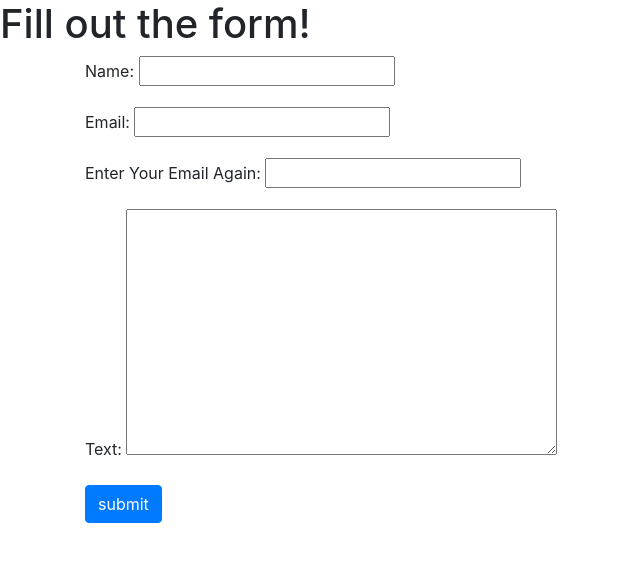
After one commit to HannahHiggins/Django-playground, a Django app: page /first_app/formname in a window 1280 px wide. The commit adds this page. Shown: the top 562 px of the page, without its empty margins (0-640 px from the left). Run offline with Django 3.2, Linux system fonts and the light colour scheme; some libraries are stand-ins or nearby versions.

Commit message:
Added form and validation

```diff
--- /dev/null
+++ b/Django/first_project/first_app/forms.py
@@ -0,0 +1,24 @@
+from django import forms
+from django.core import validators
+
+
+def check_for_z(value):
+    if value[0].lower() != "z":
+        raise forms.ValidationError("NAME MUST START WITH z")
+
+
+class FormName(forms.Form):
+    name = forms.CharField(validators=[check_for_z])
+    email = forms.EmailField()
+    verify_email = forms.EmailField(label="Enter Your Email Again")
+    text = forms.CharField(widget=forms.Textarea)
+    botcatcher = forms.CharField(required=False, widget=forms.HiddenInput,
+                                 validators=[validators.MaxLengthValidator(0)])
+
+    def clean(self):
+        all_clean_data = super().clean()
+        email = all_clean_data['email']
+        vemail = all_clean_data['verify_email']
+
+        if email != vemail:
+            raise forms.ValidationError("MAKE SURE EMAILS MATCH")
--- a/Django/first_project/first_app/urls.py
+++ b/Django/first_project/first_app/urls.py
@@ -3,4 +3,5 @@ from first_app import views
 
 urlpatterns = [
     path('', views.index, name='index'),
+    path('formname', views.form_name_view, name='form_name'),
 ]
--- a/Django/first_project/first_app/views.py
+++ b/Django/first_project/first_app/views.py
@@ -1,8 +1,23 @@
 from django.shortcuts import render
 from django.http import HttpResponse
+from first_app.models import Topic, Webpage, AccessRecord
+from . import forms
 
 
 # Create your views here.
 def index(request):
-    my_dict = {'insert_me': 'Hello I am from views.py!'}
-    return render(request, 'first_app/index.html', context=my_dict)
+    webpages_list = AccessRecord.objects.order_by('date')
+    date_dict = {'access_records': webpages_list}
+    return render(request, 'first_app/index.html', context=date_dict)
+
+
+def form_name_view(request):
+    form = forms.FormName()
+    if request.method == "POST":
+        form = forms.FormName(request.POST)
+        if form.is_valid():
+            print("VALIDATION SUCCESS")
+            print(form.cleaned_data['name'])
+            print(form.cleaned_data['email'])
+            print(form.cleaned_data['text'])
+    return render(request, 'first_app/form_page.html', {'form': form})
--- a/Django/first_project/static/css/mystyle.css
+++ b/Django/first_project/static/css/mystyle.css
@@ -1,3 +1,7 @@
 h1{
     color: red;
 }
+
+table, th, td{
+    border: 2px solid black;
+}
--- /dev/null
+++ b/Django/first_project/templates/first_app/form_page.html
@@ -0,0 +1,19 @@
+<!DOCTYPE html>
+<html lang="en">
+<head>
+    <meta charset="UTF-8">
+    <title>Forms</title>
+    <link rel="stylesheet" href="https://stackpath.bootstrapcdn.com/bootstrap/4.3.1/css/bootstrap.min.css" integrity="sha384-ggOyR0iXCbMQv3Xipma34MD+dH/1fQ784/j6cY/iJTQUOhcWr7x9JvoRxT2MZw1T" crossorigin="anonymous">
+</head>
+<body>
+    <h1>Fill out the form!</h1>
+    <div class="container">
+        <form method="POST">
+            {{form.as_p}}
+            {% csrf_token %}
+            <input type="submit" class="btn btn-primary" value="submit">
+        </form>
+
+    </div>
+</body>
+</html>
```
Also changed, not shown: Django/first_project/templates/first_app/index.html (+25 -3 lines).
